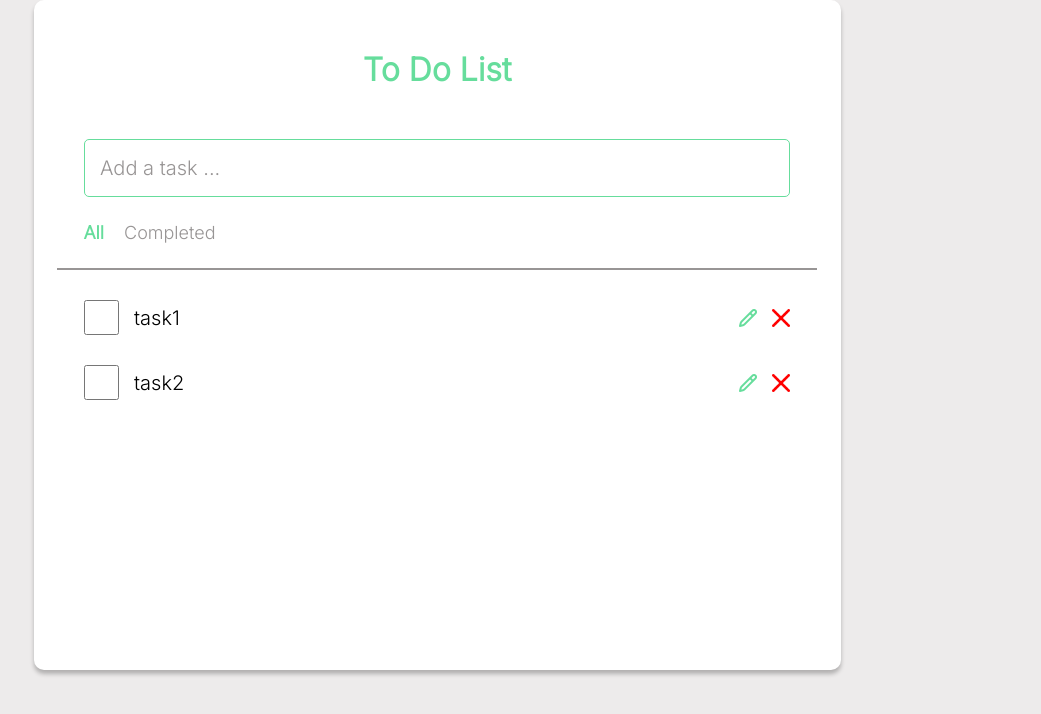
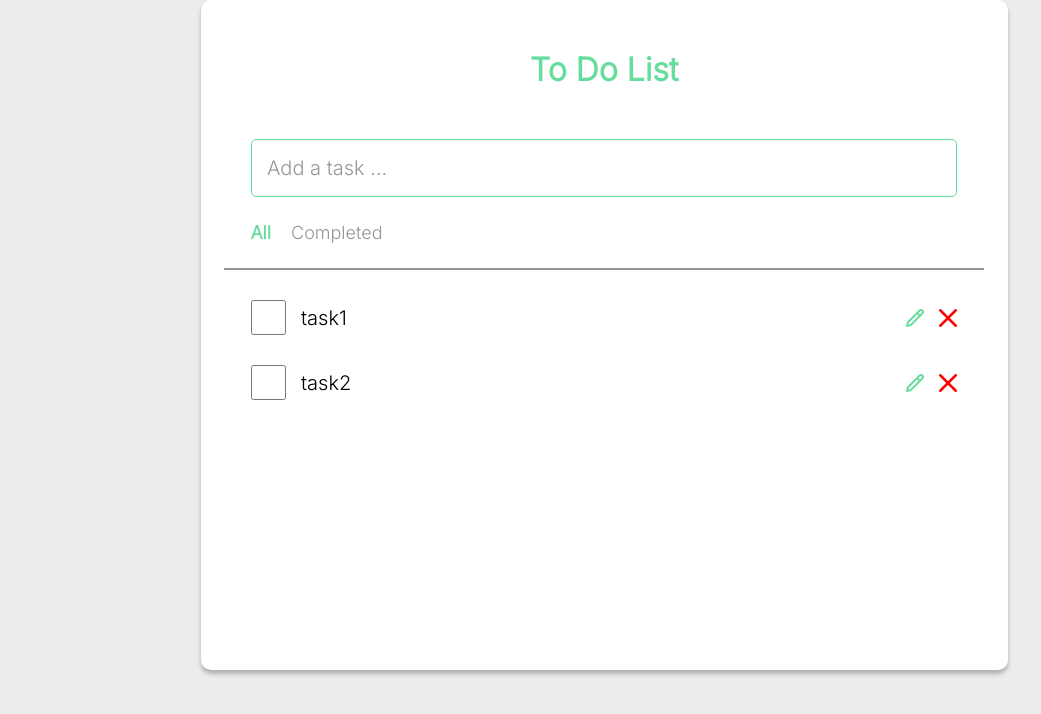
Before and after one commit to sagongjieun/Todo-App-TS, a React (Vite) app in the folder react-ts-vite-practice/: page / in a window 1280 px wide. Shown: the top 714 px of the page, without its empty margins (203-1244 px from the left). Built offline with nearby package versions, Linux system fonts and the light colour scheme.

Commit message:
image path 오류 해결

```diff
--- a/react-ts-vite-practice/src/App.tsx
+++ b/react-ts-vite-practice/src/App.tsx
@@ -9,6 +9,7 @@ export interface IAppProps {}
 
 export default function App(props: IAppProps) {
   return (
+    <div css={wrapper}>
       <div css={mainWrapper}>
         <TodoTitle />
         <TodoInput />
@@ -16,8 +17,13 @@ export default function App(props: IAppProps) {
         <div css={divideLine}></div>
         <TodoList />
       </div>
+    </div>
   );
 }
+
+const wrapper = css`
+  position: absolute;
+`;
 
 const mainWrapper = css`
   width: 807px;
@@ -25,11 +31,14 @@ const mainWrapper = css`
   background: #ffffff;
   box-shadow: 0px 4px 4px rgba(0, 0, 0, 0.25);
   border-radius: 10px;
-  margin: auto;
+  /* margin: 0 auto; */
   display: flex;
   flex-direction: column;
   align-items: center;
   padding: 50px;
+  position: relative;
+  top: 50%;
+  left: 50%;
 `;
 
 const divideLine = css`
--- /dev/null
+++ b/react-ts-vite-practice/src/assets/images/image.d.ts
@@ -0,0 +1,4 @@
+declare module "*.jpg";
+declare module "*.png";
+declare module "*.jpeg";
+declare module "*.gif";
--- a/react-ts-vite-practice/src/components/TodoListItem.tsx
+++ b/react-ts-vite-practice/src/components/TodoListItem.tsx
@@ -1,7 +1,7 @@
 import * as React from "react";
 import { css } from "@emotion/react";
-import modifyButton from "../assets/images/modifyButton.png";
-import deleteButton from "../assets/images/deleteButton.png";
+import modifyButton from "./../assets/images/modifyButton.png";
+import deleteButton from "./../assets/images/deleteButton.png";
 
 export interface IAppProps {
   todo: string;
--- a/react-ts-vite-practice/tsconfig.json
+++ b/react-ts-vite-practice/tsconfig.json
@@ -16,7 +16,8 @@
     "noEmit": true,
     "jsx": "react-jsx",
     "types": ["@emotion/react/types/css-prop"],
-    "jsxImportSource": "@emotion/react"
+    "jsxImportSource": "@emotion/react",
+    "typeRoots": ["src/assets/images"]
   },
   "include": ["src"],
   "references": [{ "path": "./tsconfig.node.json" }]
```
Also changed, not shown: 1 other file (tests, documents, lock files or other folders). Lines whose indentation alone changed are shown as unchanged.
